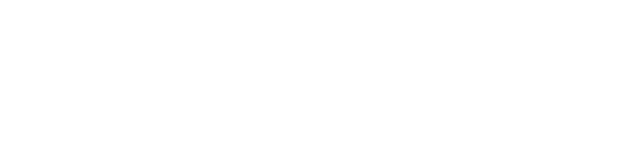
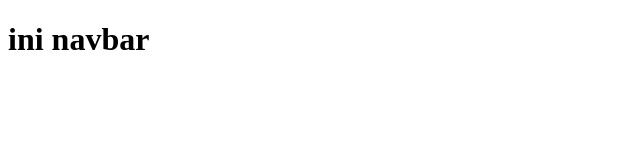
Before and after one commit to ConvexHull89/TPMPert1, a plain HTML site: page index.html in a window 1280 px wide. Shown: the whole page, without its empty margins (0-640 px from the left). Drawn offline with Linux system fonts and the light colour scheme.

Commit message:
added navbar

```diff
--- a/index.html
+++ b/index.html
@@ -6,6 +6,6 @@
     <title>Document</title>
 </head>
 <body>
-
+    <h1>ini navbar</h1>
 </body>
 </html>
```
